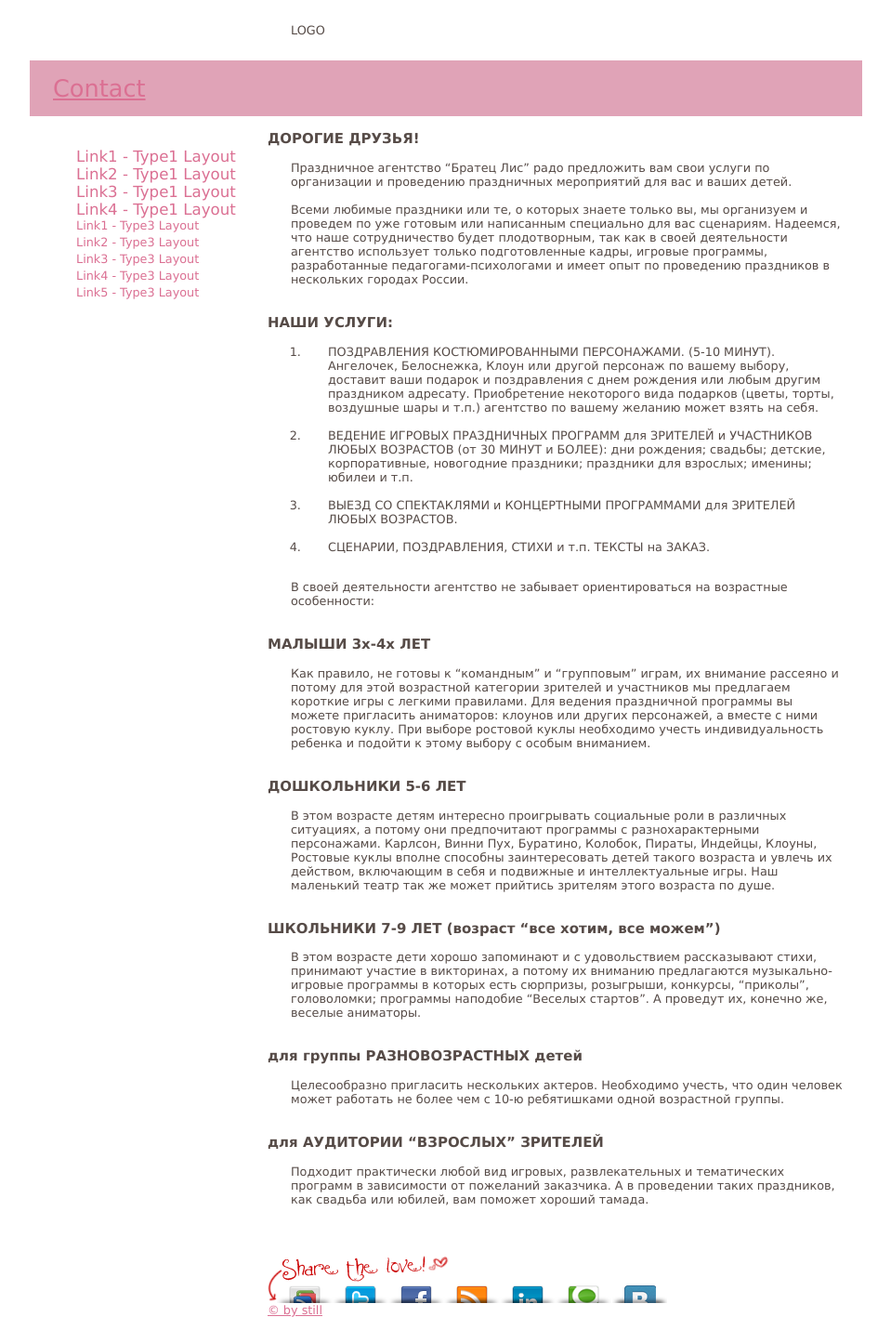
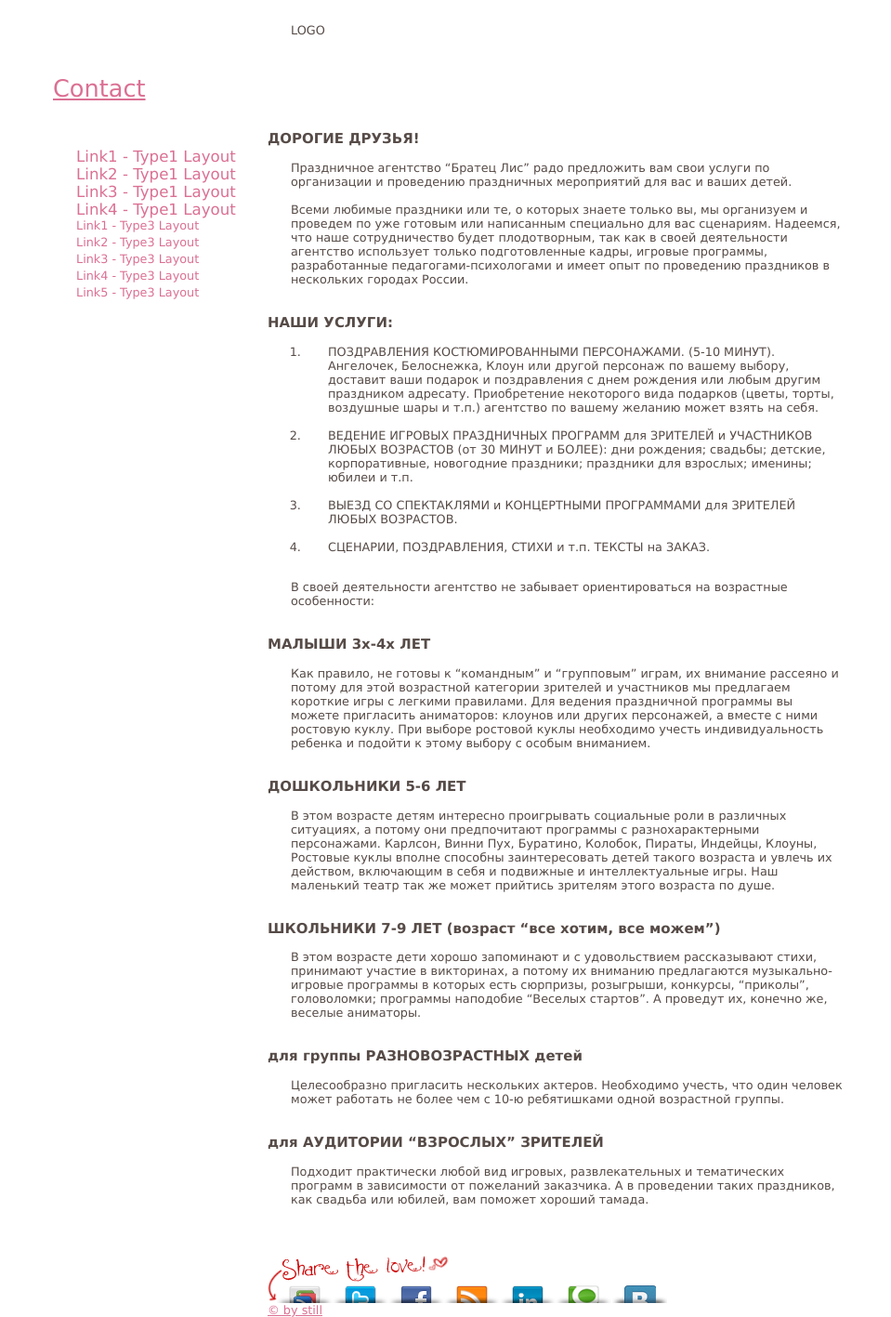
Before and after one commit to bratetslis/Site, a Jekyll site: the page built from testpage3.md, in a window 1280 px wide. Shown: the whole page at 93% size, without its empty margins (160-1119 px from the left). Built offline with Jekyll 4.4.1, drawn with Linux system fonts in a browser that asks for light colours.

Commit message:
Change CSS in Type3 Layout

```diff
--- a/css/type3-main.css
+++ b/css/type3-main.css
@@ -45,7 +45,7 @@ img.download {vertical-align:middle;}
 #mainnavi {
 	margin: 0;
 	padding: 0;
-	background-color: #E0A3B7;
+	background-color: #fff;
 }
 
 #mainnavi p{
```
